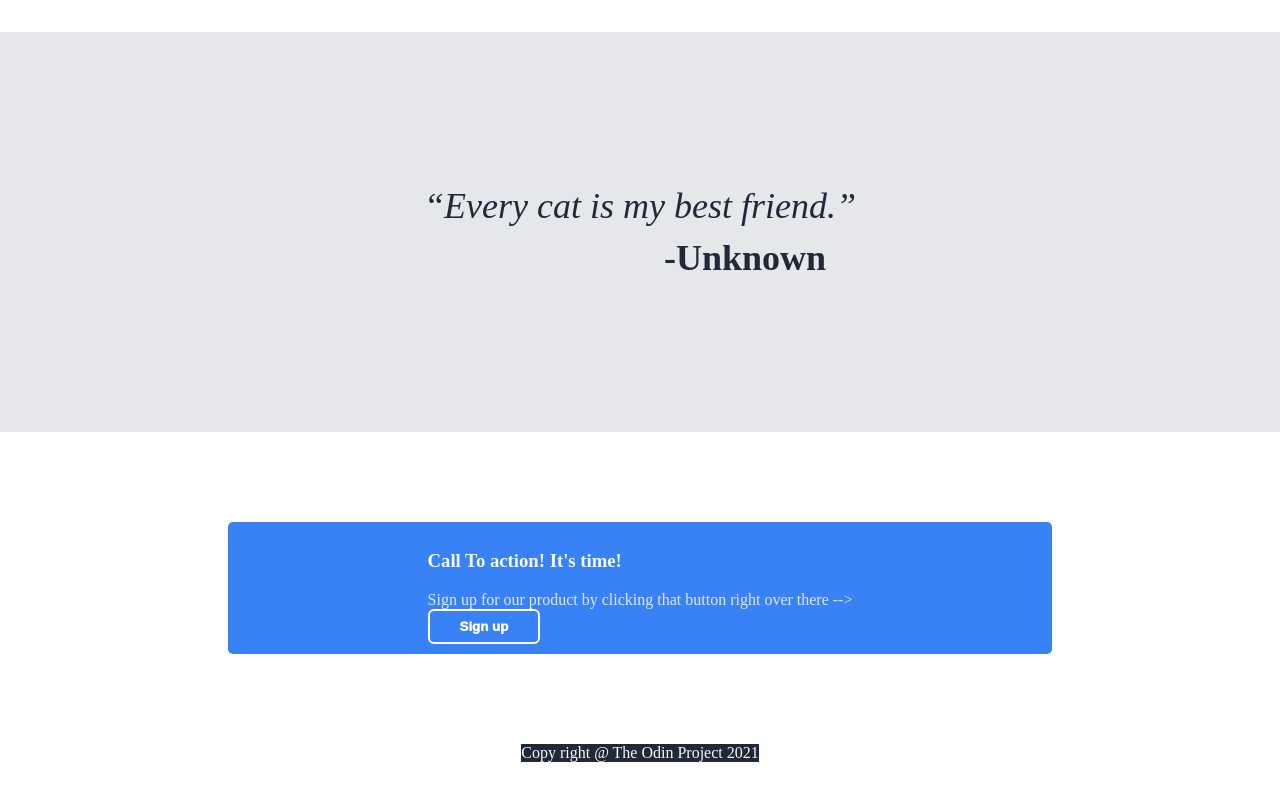
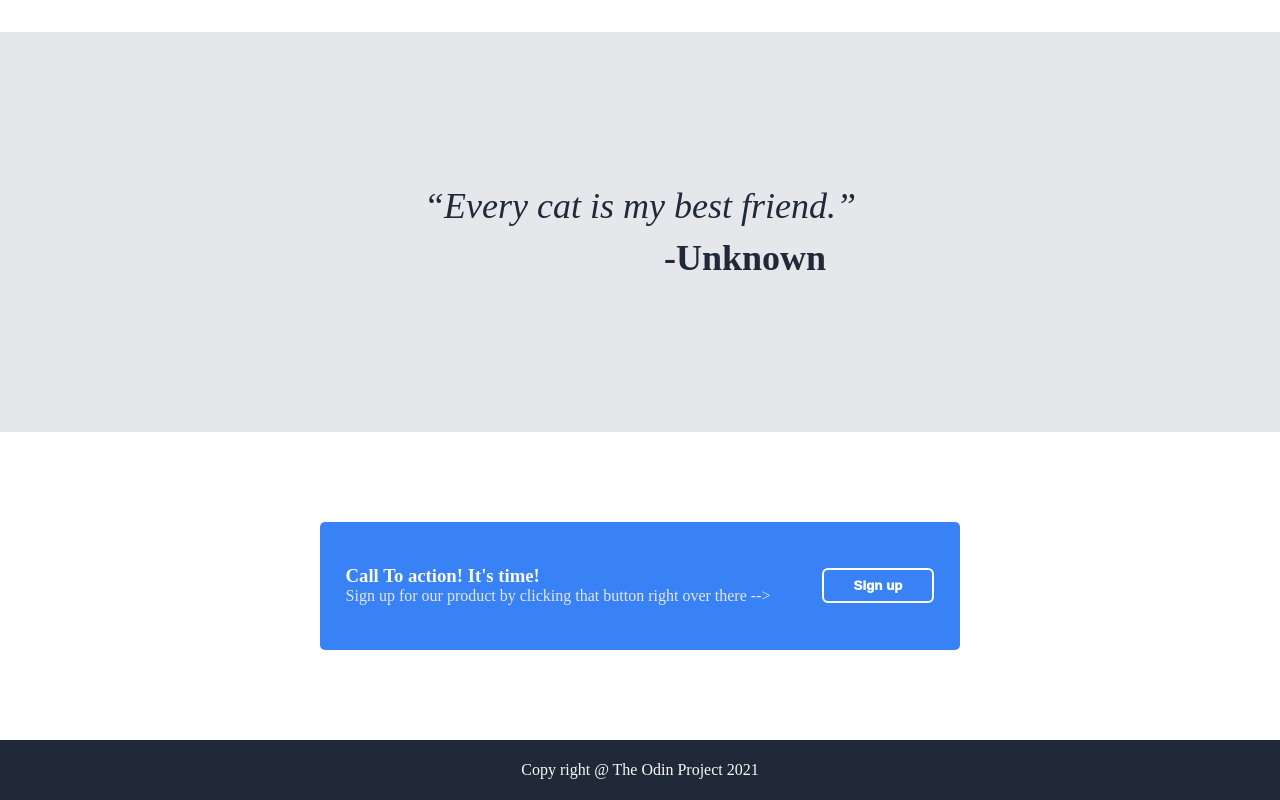
Before and after one commit to pbaki/Landing-Page-Project_Odin, a plain HTML site: page index.html in a window 1280 px wide. Shown: the part 1034-1834 px from the top of the page. Before the commit the page ends 1796 px from the top, so only its background shows below. Drawn offline with Linux system fonts and the light colour scheme.

Commit message:
Call-to-action aligned and size defined, Footer aligned and size defined

```diff
--- a/style.css
+++ b/style.css
@@ -53,18 +53,6 @@ button:hover {
     font-size: 36px;
     font-weight: lighter;
     color: #1F2937;
-}
-.Call-to-action {
-    background-color: #3882f6;
-    padding: 10px 200px;
-    margin: 90px;
-    border-radius: 5px;
-}
-.Call-to-action-text h3{
-    color: #F9FAF9;
-}
-.Call-to-action-text p {
-    color: #e5e7eb;
 }
 .Elements img {
     border: 4px solid #3882f6;
@@ -145,3 +133,29 @@ button:hover {
     padding-left: 210px;
     padding-top: 10px;
 }
+.Call-to-action {
+    background-color: #3882f6;
+    width: 50%;
+    height: 128px;
+    margin: 90px;
+    border-radius: 5px;
+    display: flex;
+    justify-content: space-around;
+    align-items: center;
+
+}
+.Call-to-action-text h3{
+    color: #F9FAF9;
+    margin: 0%;
+    margin-top: -2px;
+}
+.Call-to-action-text p {
+    color: #e5e7eb;
+}
+.Footer {
+    width: 100%;
+    height: 60px;
+    display: flex;
+    align-items: center;
+    justify-content: center;
+}
```
